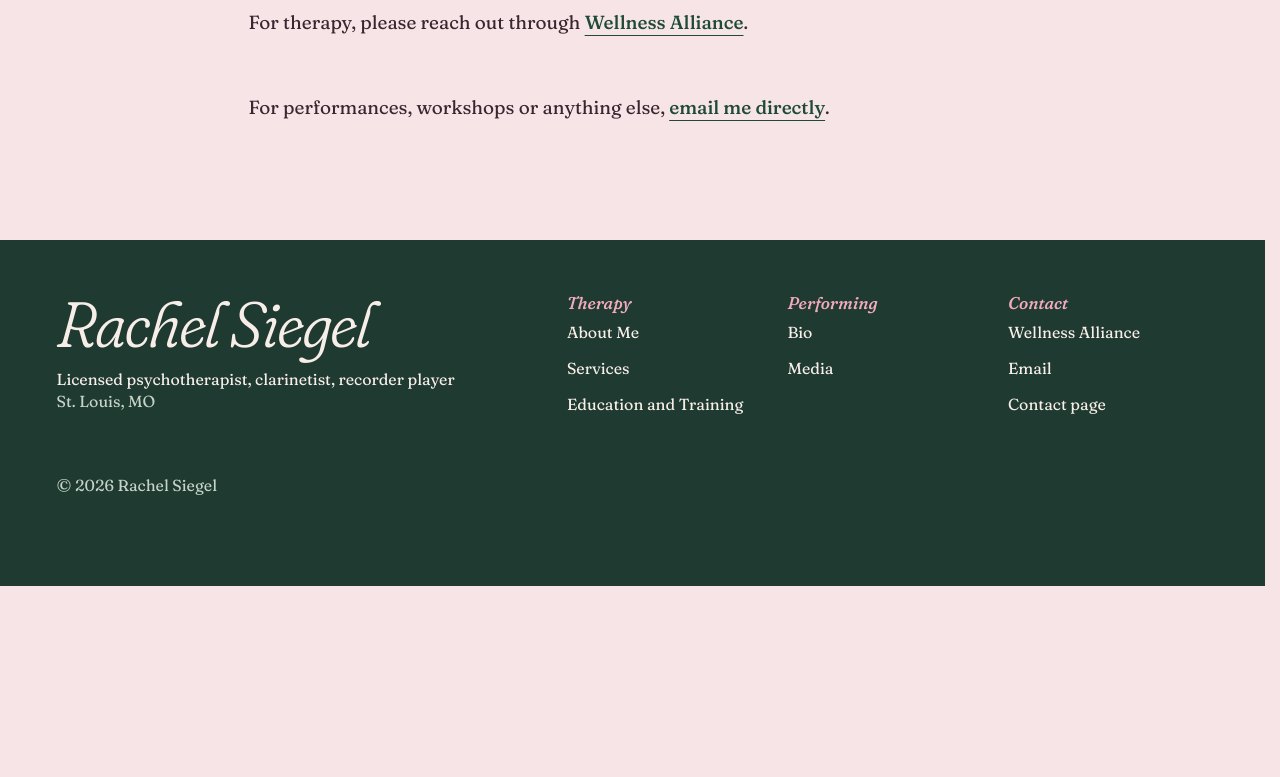
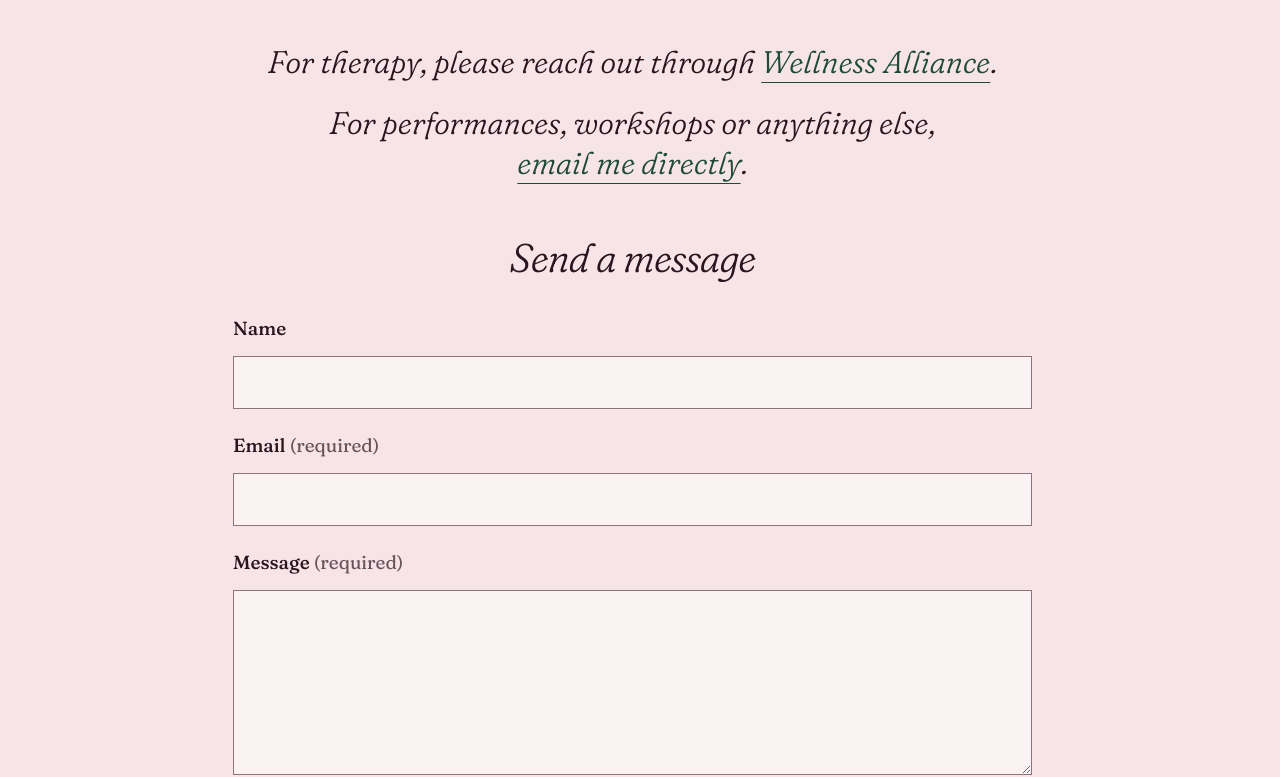
Before and after one commit to psnail273/rachel-website-better, a Next.js app: page /contact in a window 1280 px wide. Shown: the part 214-991 px from the top of the page. Before the commit the page ends 800 px from the top, so only its background shows below. Built offline with nearby package versions, Linux system fonts and the light colour scheme.

Commit message:
Green: Contact centred column, statements and contact form (#41)
Co-Authored-By: Claude Sonnet 5.5 <noreply@anthropic.com>

```diff
--- /dev/null
+++ b/src/app/_components/contact-form.tsx
@@ -0,0 +1,144 @@
+"use client";
+
+import { useState, type FormEvent, type ReactNode } from "react";
+import { tieLast } from "../../lib/tie";
+
+type Errors = { email?: string; message?: string };
+
+const EMAIL_PATTERN = /^[^\s@]+@[^\s@]+\.[^\s@]+$/;
+
+const CONTROL_CLASS =
+  "w-full p-tight border border-line-strong bg-surface text-heading leading-[1.4] aria-invalid:border-error aria-invalid:shadow-[inset_0_0_0_1px_var(--error)]";
+const LABEL_CLASS = "font-medium text-heading";
+const ERROR_CLASS = "font-medium text-error type-small";
+const BUTTON_CLASS =
+  "type-button inline-flex h-14 w-50 max-w-full items-center justify-center justify-self-center border border-heading text-heading transition-colors duration-150 ease-[cubic-bezier(0.2,0.7,0.2,1)] hover:bg-heading hover:text-bg";
+
+const SUCCESS_TEXT = tieLast("Thanks — Rachel will get back to you.");
+
+function focusOnMount(element: HTMLElement | null): void {
+  element?.focus();
+}
+
+function validate(email: string, message: string): Errors {
+  const errors: Errors = {};
+  if (email === "") errors.email = "Enter your email address.";
+  else if (!EMAIL_PATTERN.test(email))
+    errors.email = "Enter an email address like name@example.com.";
+  if (message.trim() === "") errors.message = "Write a message.";
+  return errors;
+}
+
+export function ContactForm({
+  sendAction,
+}: {
+  sendAction: (formData: FormData) => Promise<{ ok: boolean }>;
+}): ReactNode {
+  const [errors, setErrors] = useState<Errors>({});
+  const [sent, setSent] = useState(false);
+
+  if (sent) {
+    return (
+      <p
+        data-lead=""
+        className="type-lead outline-none"
+        role="status"
+        tabIndex={-1}
+        ref={focusOnMount}
+      >
+        {SUCCESS_TEXT}
+      </p>
+    );
+  }
+
+  async function onSubmit(event: FormEvent<HTMLFormElement>): Promise<void> {
+    event.preventDefault();
+    const form = event.currentTarget;
+    const formData = new FormData(form);
+    const email = String(formData.get("email") ?? "");
+    const message = String(formData.get("message") ?? "");
+    const next = validate(email, message);
+    setErrors(next);
+    if (next.email !== undefined) {
+      form.querySelector<HTMLElement>("#contact-email")?.focus();
+      return;
+    }
+    if (next.message !== undefined) {
+      form.querySelector<HTMLElement>("#contact-message")?.focus();
+      return;
+    }
+    const result = await sendAction(formData);
+    if (result.ok) setSent(true);
+  }
+
+  return (
+    <form
+      data-form=""
+      noValidate
+      aria-labelledby="contact-form-heading"
+      className="grid gap-flow max-w-(--measure) mx-auto text-start"
+      onSubmit={(event) => {
+        void onSubmit(event);
+      }}
+    >
+      <div className="grid gap-tight">
+        <label htmlFor="contact-name" className={LABEL_CLASS}>
+          Name
+        </label>
+        <input
+          id="contact-name"
+          name="name"
+          type="text"
+          autoComplete="name"
+          className={CONTROL_CLASS}
+        />
+      </div>
+      <div className="grid gap-tight">
+        <label htmlFor="contact-email" className={LABEL_CLASS}>
+          Email <span className="font-normal text-muted">(required)</span>
+        </label>
+        <input
+          id="contact-email"
+          name="email"
+          type="email"
+          autoComplete="email"
+          required
+          aria-invalid={errors.email === undefined ? undefined : true}
+          aria-describedby={
+            errors.email === undefined ? undefined : "contact-email-error"
+          }
+          className={CONTROL_CLASS}
+        />
+        {errors.email === undefined ? null : (
+          <p id="contact-email-error" className={ERROR_CLASS}>
+            {errors.email}
+          </p>
+        )}
+      </div>
+      <div className="grid gap-tight">
+        <label htmlFor="contact-message" className={LABEL_CLASS}>
+          Message <span className="font-normal text-muted">(required)</span>
+        </label>
+        <textarea
+          id="contact-message"
+          name="message"
+          rows={6}
+          required
+          aria-invalid={errors.message === undefined ? undefined : true}
+          aria-describedby={
+            errors.message === undefined ? undefined : "contact-message-error"
+          }
+          className={`${CONTROL_CLASS} resize-y`}
+        />
+        {errors.message === undefined ? null : (
+          <p id="contact-message-error" className={ERROR_CLASS}>
+            {errors.message}
+          </p>
+        )}
+      </div>
+      <button type="submit" className={BUTTON_CLASS}>
+        Send
+      </button>
+    </form>
+  );
+}
--- a/src/app/contact/actions.ts
+++ b/src/app/contact/actions.ts
@@ -1,9 +1,7 @@
 "use server";
 
 export async function sendMessage(
-  formData: FormData,
+  _formData: FormData,
 ): Promise<{ ok: boolean }> {
-  return await Promise.reject(
-    new Error(`sendMessage is not built: ${typeof formData}`),
-  );
+  return await Promise.resolve({ ok: false });
 }
--- a/src/app/contact/page.tsx
+++ b/src/app/contact/page.tsx
@@ -1,6 +1,15 @@
 import type { Metadata } from "next";
 import { siteConfig } from "@/lib/site-config";
-import { Stack } from "../_components/layout/components";
+import { tieLast } from "../../lib/tie";
+import { ContactForm } from "../_components/contact-form";
+import {
+  Center,
+  Lead,
+  Section,
+  SectionHeading,
+  Stack,
+} from "../_components/layout/components";
+import { sendMessage } from "./actions";
 
 export const metadata: Metadata = {
   title: "Contact",
@@ -10,23 +19,40 @@ export const metadata: Metadata = {
 
 export default function ContactPage() {
   return (
-    <Stack space="block" className="w-full max-w-3xl self-center">
-      <h1 className="font-serif text-4xl text-heading">Contact</h1>
-      <p>
+    <Section labelledBy="contact-heading">
+      <Center>
+        <SectionHeading level={1} id="contact-heading">
+          Contact
+        </SectionHeading>
+        <Stack space="block">
+          <Stack space="flow">
+            <Lead>
               For therapy, please reach out through{" "}
               <a
                 href={siteConfig.wellnessAllianceUrl}
                 target="_blank"
                 rel="noopener noreferrer"
               >
-          Wellness Alliance
+                {tieLast("Wellness Alliance")}
               </a>
               .
-      </p>
-      <p>
+            </Lead>
+            <Lead>
               For performances, workshops or anything else,{" "}
-        <a href={`mailto:${siteConfig.email}`}>email me directly</a>.
-      </p>
+              <a href={`mailto:${siteConfig.email}`}>
+                {tieLast("email me directly")}
+              </a>
+              .
+            </Lead>
           </Stack>
+          <div>
+            <SectionHeading level={2} id="contact-form-heading">
+              Send a message
+            </SectionHeading>
+            <ContactForm sendAction={sendMessage} />
+          </div>
+        </Stack>
+      </Center>
+    </Section>
   );
 }
```
Lines whose indentation alone changed are shown as unchanged.
